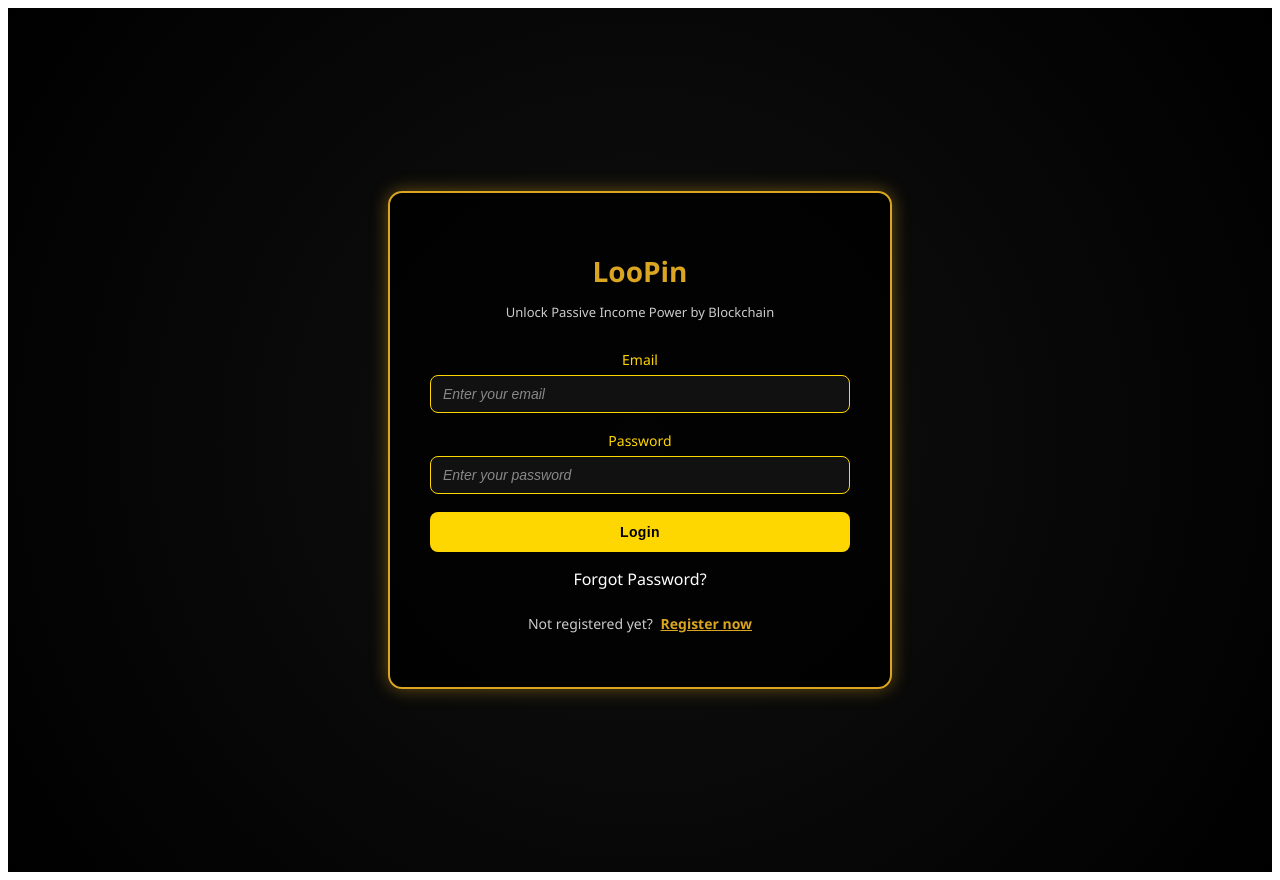
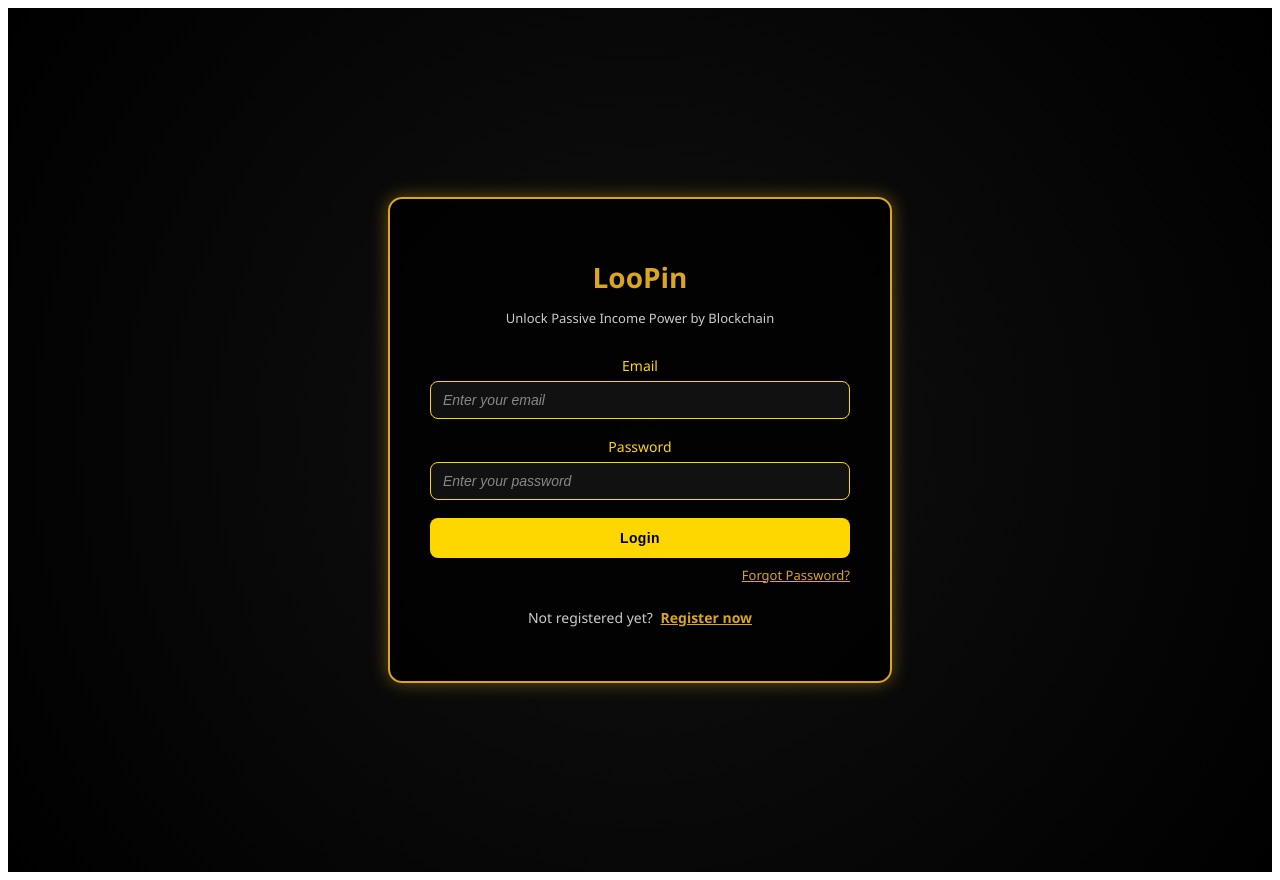
Before and after one commit to loopinbd/LooPin, a React (Vite) app: page /login in a window 1280 px wide. Built offline with nearby package versions, Linux system fonts and the light colour scheme; no server answers.

Commit message:
Update login.css

```diff
--- a/src/styles/login.css
+++ b/src/styles/login.css
@@ -54,6 +54,28 @@
   text-align: center;
 }
 
+.success-message {
+  color: #4eff91;
+  font-size: 14px;
+  margin: 0.75rem 0;
+  text-align: center;
+}
+
+.forgot-password {
+  font-size: 13px;
+  color: goldenrod;
+  cursor: pointer;
+  text-align: right;
+  margin-top: 8px;
+  margin-bottom: 10px;
+  text-decoration: underline;
+  transition: color 0.2s ease-in-out;
+}
+
+.forgot-password:hover {
+  color: #ffd700;
+}
+
 .register-redirect {
   font-size: 14px;
   margin-top: 1.5rem;
```
